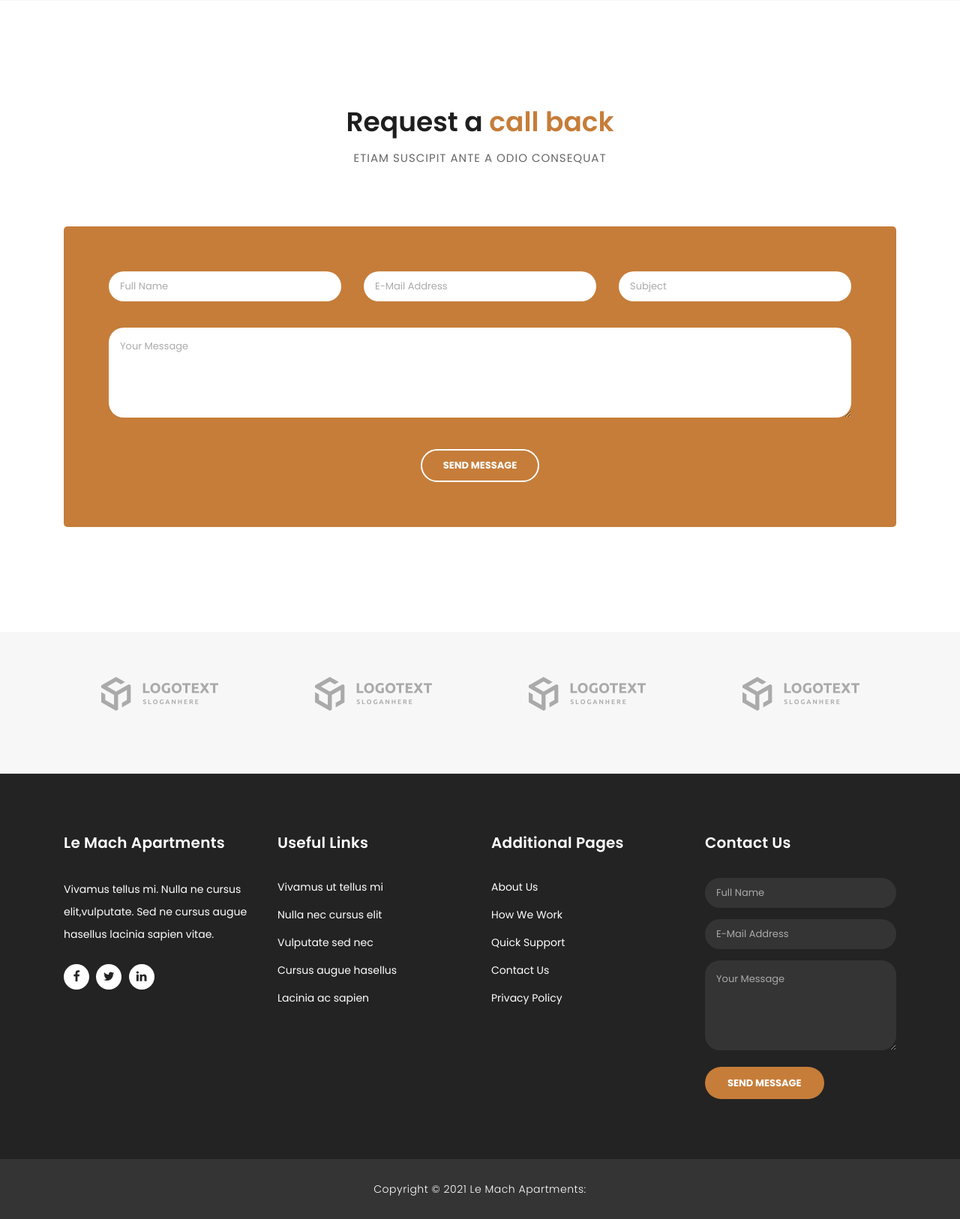
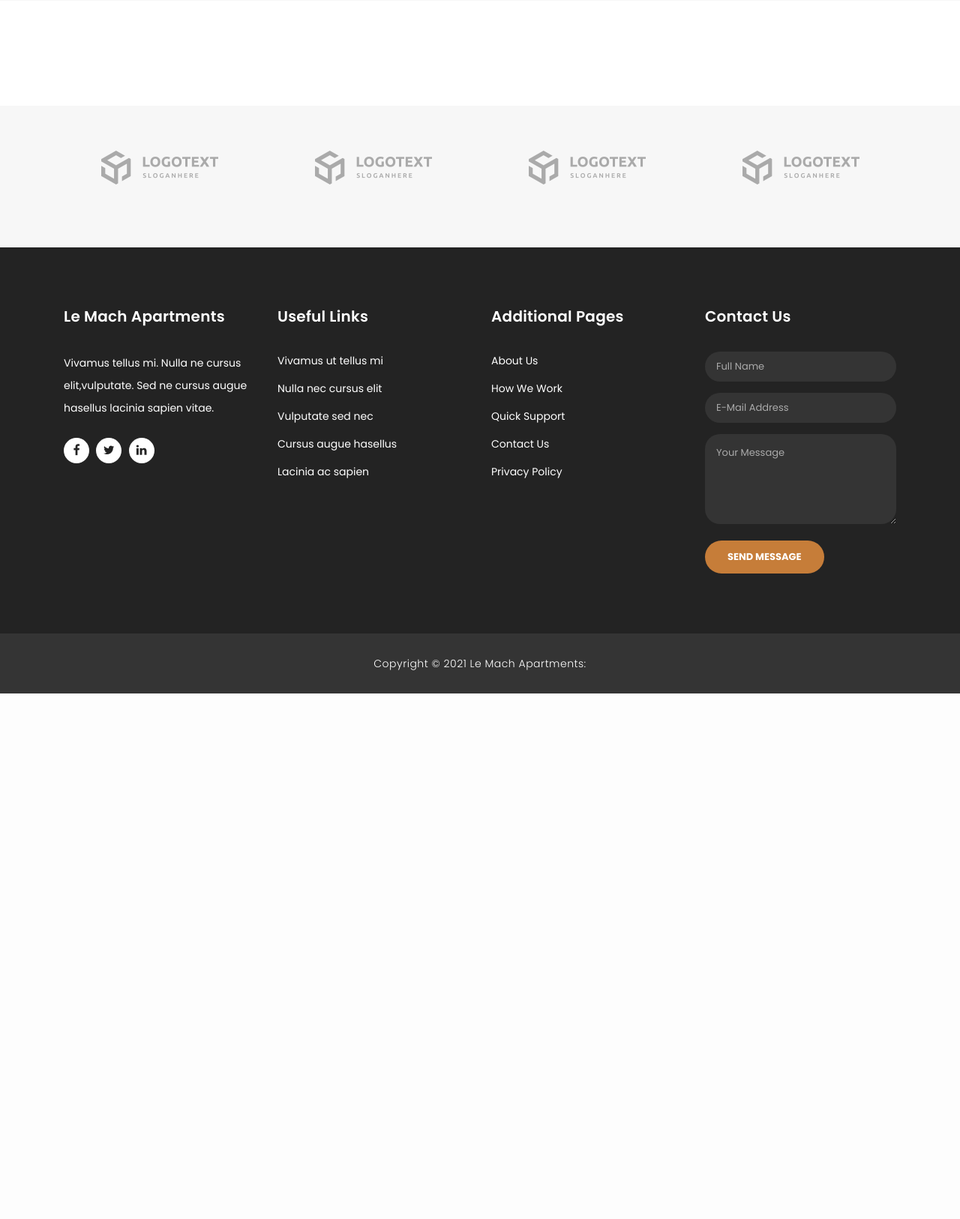
Before and after one commit to avosa/lemach, a Flask app: page / in a window 1280 px wide. Shown: the part 4102-5728 px from the top of the page at 75% size. After the commit the page ends 5027 px from the top, so only its background shows below. Run offline with Flask 2, Linux system fonts and the light colour scheme; grey boxes labelled with a size stand in for pictures from a placeholder-image service; parts of the project's set-up code (start-up, migrations or seed data) failed here and were passed over; some libraries are stand-ins or nearby versions.

Commit message:
silly fixes

```diff
--- a/app/general/templates/index.html
+++ b/app/general/templates/index.html
@@ -85,7 +85,7 @@
             nec cursus augue. Phasellus lacinia ac sapien vitae dapibus. Mauris
             ut dapibus velit cras interdum nisl ac urna tempor mollis.
           </p>
-          <a href="about.html" class="filled-button">learn more</a>
+          <a href="/about" class="filled-button">learn more</a>
         </div>
       </div>
     </div>
@@ -122,7 +122,11 @@
       </div>
       <div class="col-md-4">
         <div class="service-item">
-          <img src="assets/images/service_01.jpg" alt="" />
+          <img
+            src="{{ url_for('static', filename='assets/images/service_01.jpg') }}"
+            alt=""
+          />
+
           <div class="down-content">
             <h4>Digital Currency</h4>
             <p>
@@ -135,7 +139,11 @@
       </div>
       <div class="col-md-4">
         <div class="service-item">
-          <img src="assets/images/service_02.jpg" alt="" />
+          <img
+            src="{{ url_for('static', filename='assets/images/service_02.jpg') }}"
+            alt=""
+          />
+
           <div class="down-content">
             <h4>Market Analysis</h4>
             <p>
@@ -148,7 +156,11 @@
       </div>
       <div class="col-md-4">
         <div class="service-item">
-          <img src="assets/images/service_03.jpg" alt="" />
+          <img
+            src="{{ url_for('static', filename='assets/images/service_03.jpg') }}"
+            alt=""
+          />
+
           <div class="down-content">
             <h4>Historical Data</h4>
             <p>
@@ -312,106 +324,44 @@
   </div>
 </div>
 
-<div class="callback-form">
-  <div class="container">
-    <div class="row">
-      <div class="col-md-12">
-        <div class="section-heading">
-          <h2>Request a <em>call back</em></h2>
-          <span>Etiam suscipit ante a odio consequat</span>
-        </div>
-      </div>
-      <div class="col-md-12">
-        <div class="contact-form">
-          <form id="contact" action="" method="post">
-            <div class="row">
-              <div class="col-lg-4 col-md-12 col-sm-12">
-                <fieldset>
-                  <input
-                    name="name"
-                    type="text"
-                    class="form-control"
-                    id="name"
-                    placeholder="Full Name"
-                    required=""
-                  />
-                </fieldset>
-              </div>
-              <div class="col-lg-4 col-md-12 col-sm-12">
-                <fieldset>
-                  <input
-                    name="email"
-                    type="text"
-                    class="form-control"
-                    id="email"
-                    pattern="[^ @]*@[^ @]*"
-                    placeholder="E-Mail Address"
-                    required=""
-                  />
-                </fieldset>
-              </div>
-              <div class="col-lg-4 col-md-12 col-sm-12">
-                <fieldset>
-                  <input
-                    name="subject"
-                    type="text"
-                    class="form-control"
-                    id="subject"
-                    placeholder="Subject"
-                    required=""
-                  />
-                </fieldset>
-              </div>
-              <div class="col-lg-12">
-                <fieldset>
-                  <textarea
-                    name="message"
-                    rows="6"
-                    class="form-control"
-                    id="message"
-                    placeholder="Your Message"
-                    required=""
-                  ></textarea>
-                </fieldset>
-              </div>
-              <div class="col-lg-12">
-                <fieldset>
-                  <button type="submit" id="form-submit" class="border-button">
-                    Send Message
-                  </button>
-                </fieldset>
-              </div>
-            </div>
-          </form>
-        </div>
-      </div>
-    </div>
-  </div>
-</div>
-
 <div class="partners">
   <div class="container">
     <div class="row">
       <div class="col-md-12">
         <div class="owl-partners owl-carousel">
           <div class="partner-item">
-            <img src="assets/images/client-01.png" title="1" alt="1" />
+            <img
+              src="{{ url_for('static', filename='assets/images/client-01.png') }}"
+              alt=""
+            />
           </div>
 
           <div class="partner-item">
-            <img src="assets/images/client-01.png" title="2" alt="2" />
+            <img
+              src="{{ url_for('static', filename='assets/images/client-01.png') }}"
+              alt=""
+            />
           </div>
 
           <div class="partner-item">
-            <img src="assets/images/client-01.png" title="3" alt="3" />
+            <img
+              src="{{ url_for('static', filename='assets/images/client-01.png') }}"
+              alt=""
+            />
           </div>
 
           <div class="partner-item">
-            <img src="assets/images/client-01.png" title="4" alt="4" />
+            <img
+              src="{{ url_for('static', filename='assets/images/client-01.png') }}"
+              alt=""
+            />
           </div>
 
           <div class="partner-item">
-            <img src="assets/images/client-01.png" title="5" alt="5" />
+            <img
+              src="{{ url_for('static', filename='assets/images/client-01.png') }}"
+              alt=""
+            />
           </div>
         </div>
       </div>
--- a/app/general/templates/layout.html
+++ b/app/general/templates/layout.html
@@ -5,6 +5,11 @@
     <meta
       name="viewport"
       content="width=device-width, initial-scale=1, shrink-to-fit=no"
+    />
+    <link
+      rel="icon"
+      href="{{ url_for('static', filename='assets/images/lemach.png') }}"
+      type="image/x-icon"
     />
     <meta name="description" content="" />
     <meta name="author" content="TemplateMo" />
```
Also changed, not shown: app/static/images/lemach.png (added).
